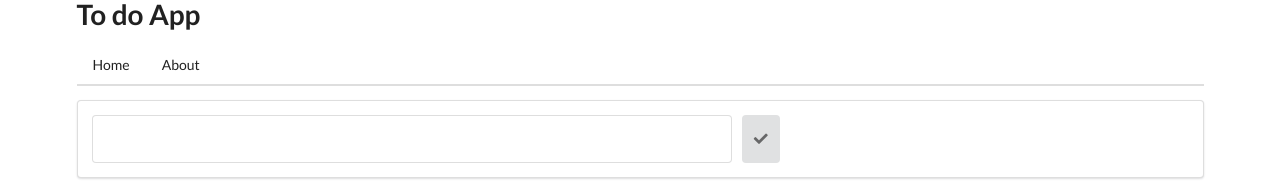
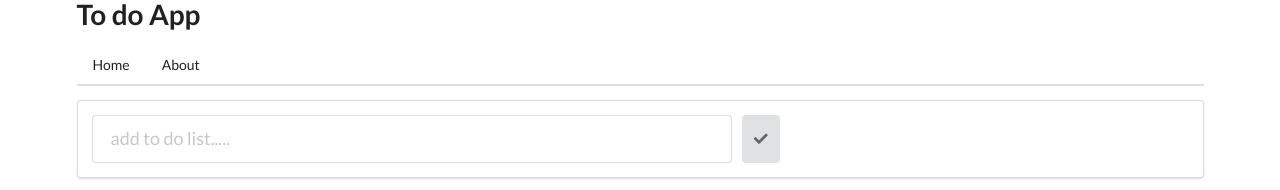
Before and after one commit to alrafi/todoapp, a React (Create React App) app: page / in a window 1280 px wide. Shown: the top 190 px of the page. Built offline with nearby package versions, Linux system fonts and the light colour scheme.

Commit message:
add placeholder to input

```diff
--- a/src/components/TodoInput.js
+++ b/src/components/TodoInput.js
@@ -16,6 +16,7 @@ class TodoInput extends React.Component {
           <input
             type="text"
             value={this.state.content}
+            placeholder="add to do list....."
             onChange={e => this.setState({ content: e.target.value })}
             style={{ width: '50vw' }}
           />
```
